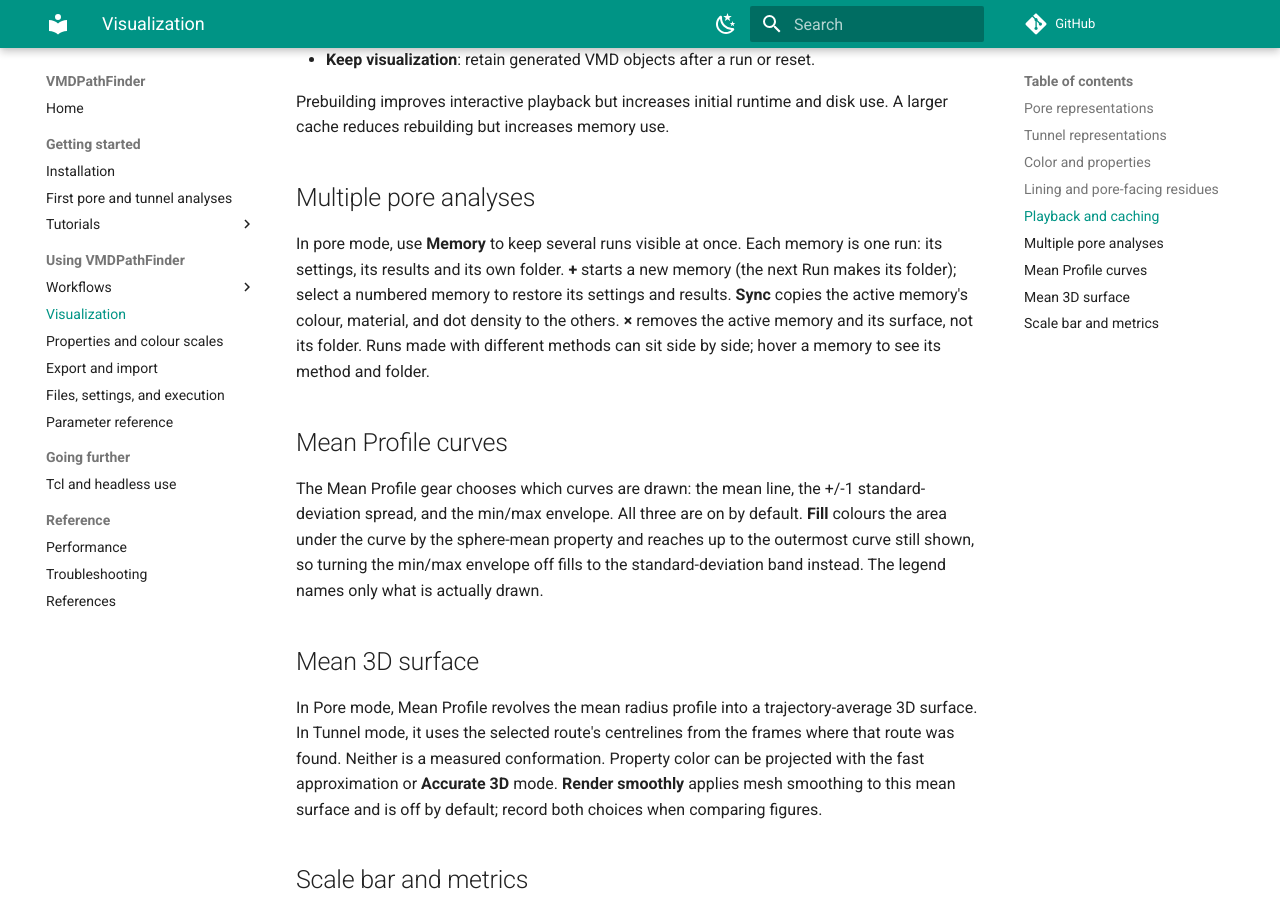
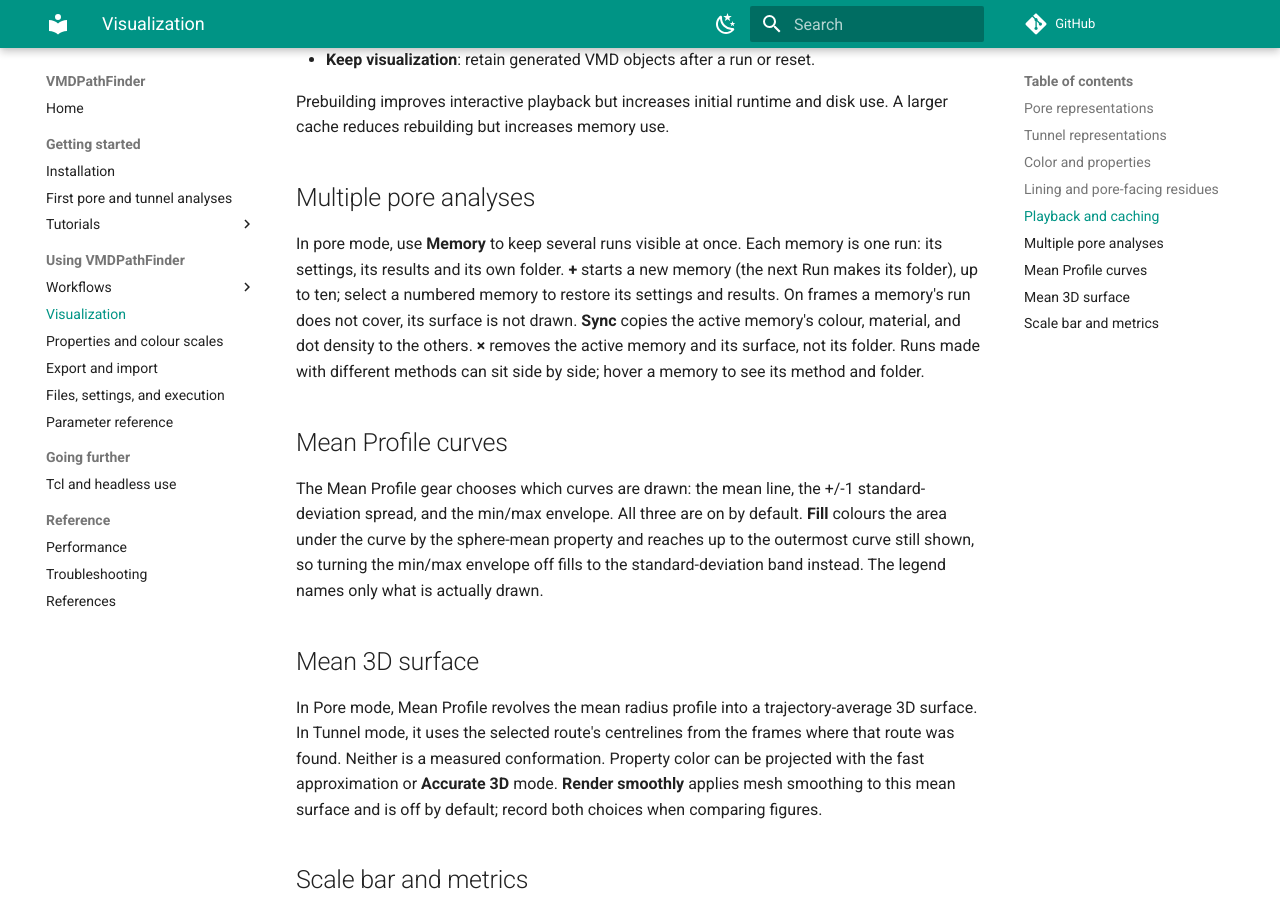
Before and after one commit to aminkvh/VMDHole, an MkDocs documentation site: the page built from docs/visualization.md, in a window 1280 px wide and 900 px high, scrolled down 1979 px. Built offline with MkDocs 1.6.1 and Material for MkDocs 9.7.7, drawn with Linux system fonts in a browser that asks for light colours; comment, search, counter and statistics services are not loaded.

```diff
--- a/docs/visualization.md
+++ b/docs/visualization.md
@@ -79,8 +79,9 @@ disk use. A larger cache reduces rebuilding but increases memory use.
 
 In pore mode, use **Memory** to keep several runs visible at once. Each memory
 is one run: its settings, its results and its own folder. **+** starts a new
-memory (the next Run makes its folder); select a numbered memory to restore
-its settings and results. **Sync** copies the active memory's colour, material,
+memory (the next Run makes its folder), up to ten; select a numbered memory to
+restore its settings and results. On frames a memory's run does not cover, its
+surface is not drawn. **Sync** copies the active memory's colour, material,
 and dot density to the others. **×** removes the active memory and its surface,
 not its folder. Runs made with different methods can sit side by side; hover a
 memory to see its method and folder.
```
Also changed, not shown: docs/pore-mode.md (+2 -1 lines), 4 other files.
